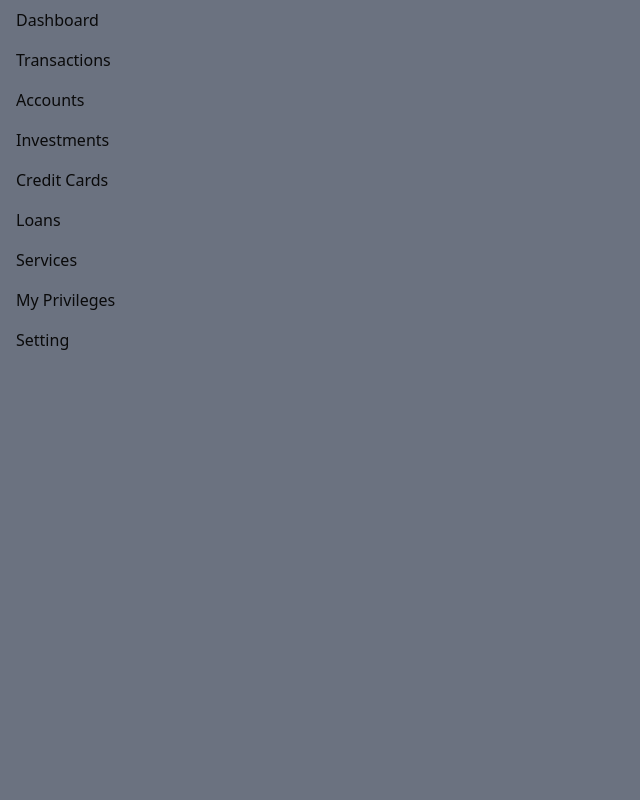
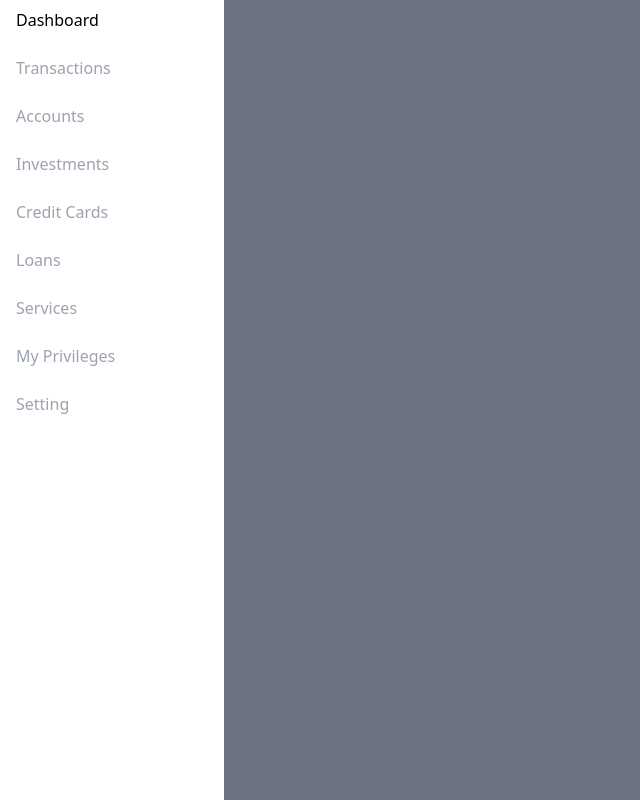
Before and after one commit to lubabashaik/soar-frontend-task, a React (Vite) app: page / in a window 1280 px wide. Shown: the whole page, without its empty margins (0-640 px from the left). Built offline with nearby package versions, Linux system fonts and the light colour scheme.

Commit message:
chore: updeted

```diff
--- a/src/components/Sidebar.tsx
+++ b/src/components/Sidebar.tsx
@@ -16,7 +16,7 @@ const menu: MenuItemsProps[] = [
 
 function MenuItem({ title, path }: MenuItemsProps) {
   return (
-    <a className="px-4 py-2 flex flex-coloum " href={path}>
+    <a className="px-4 py-2 flex flex-coloum text-gray-400 hover:text-black" href={path}>
       {title}
     </a>
   )
@@ -24,7 +24,7 @@ function MenuItem({ title, path }: MenuItemsProps) {
 
 function Sidebar() {
   return (
-    <div>
+    <div className="bg-white w-56 h-screen flex flex-col gap-2">
       {menu.map((item) => (
         <MenuItem key={item.title} path={item.path} title={item.title} />
       ))}
```
